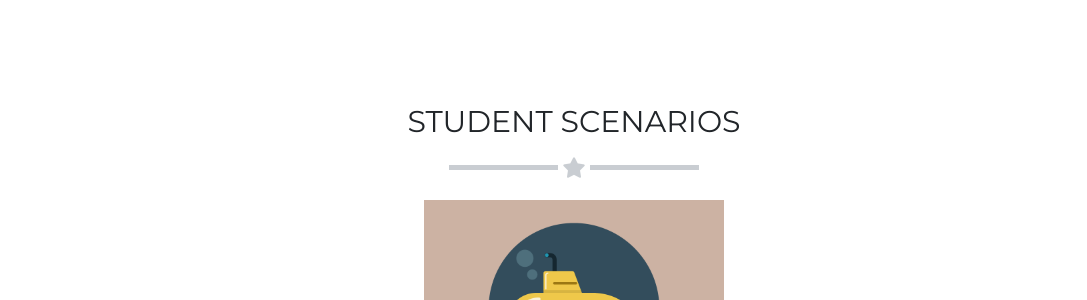
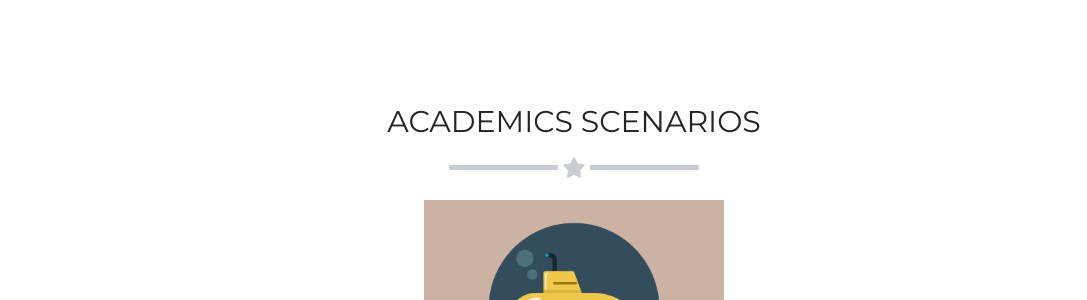
Before and after one commit to macgenomegue/FAIr_Game, a Jekyll site: the page built from _pages/academic_scenarios.html, in a window 1280 px wide and 900 px high, scrolled down 1245 px. Shown: the part 166-466 px from the top of the window, without its empty margins (66-1153 px from the left). Built offline with Jekyll 4.4.1, drawn with Linux system fonts in a browser that asks for light colours; nearby versions of some CDN libraries; library files that are not in the unit come from our copies; a style sheet for code colours, icons or effects is not loaded.

Commit message:
Update academic_scenarios.html

```diff
--- a/_pages/academic_scenarios.html
+++ b/_pages/academic_scenarios.html
@@ -8,7 +8,7 @@ permalink: /academic_scenarios/
   <div class="container">
     <div class="row text-center">
       <div class="col-lg-12">
-        <h2>Student Scenarios</h2>
+        <h2>Academics Scenarios</h2>
         <hr class="star-primary">
         <img src="{{ site.baseurl }}/img/portfolio/academics.png" alt="Academic Staff" class="img-responsive center-block" style="max-width:300px;margin:20px auto;">
       </div>
```
